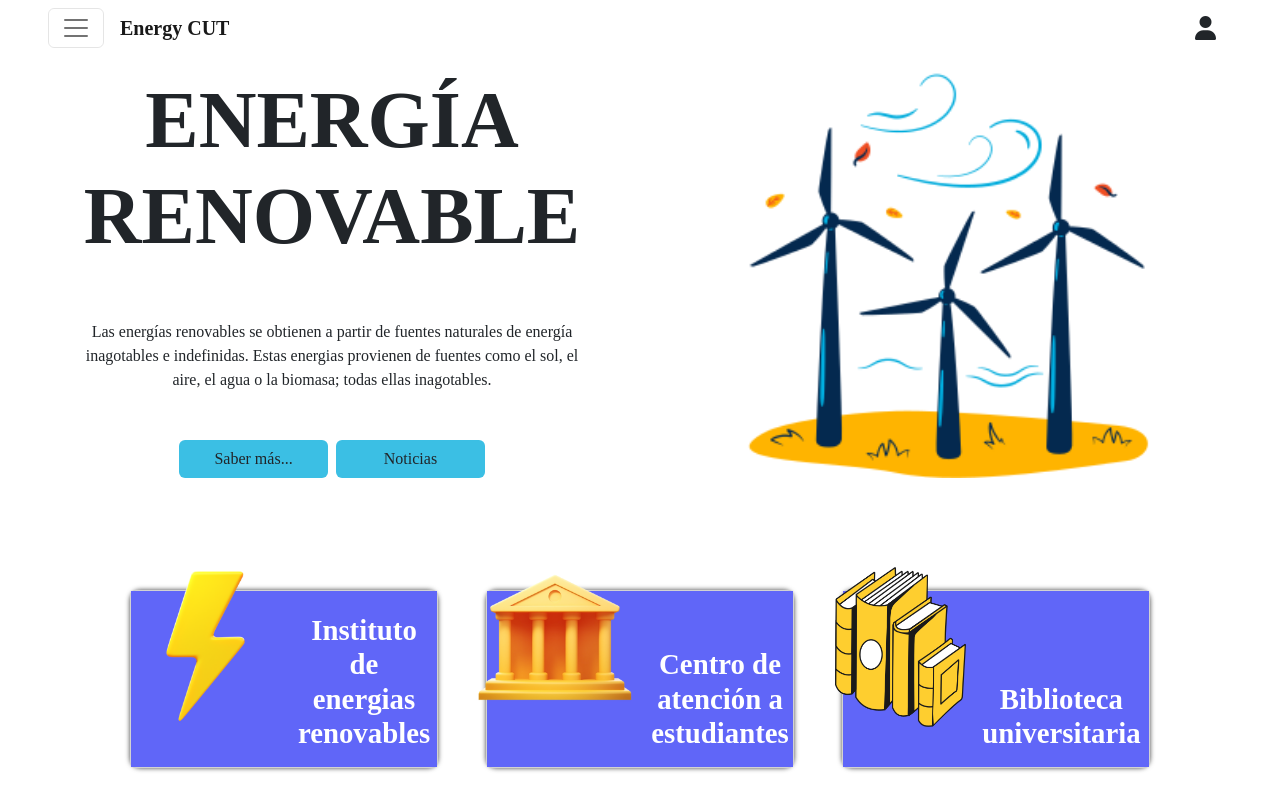
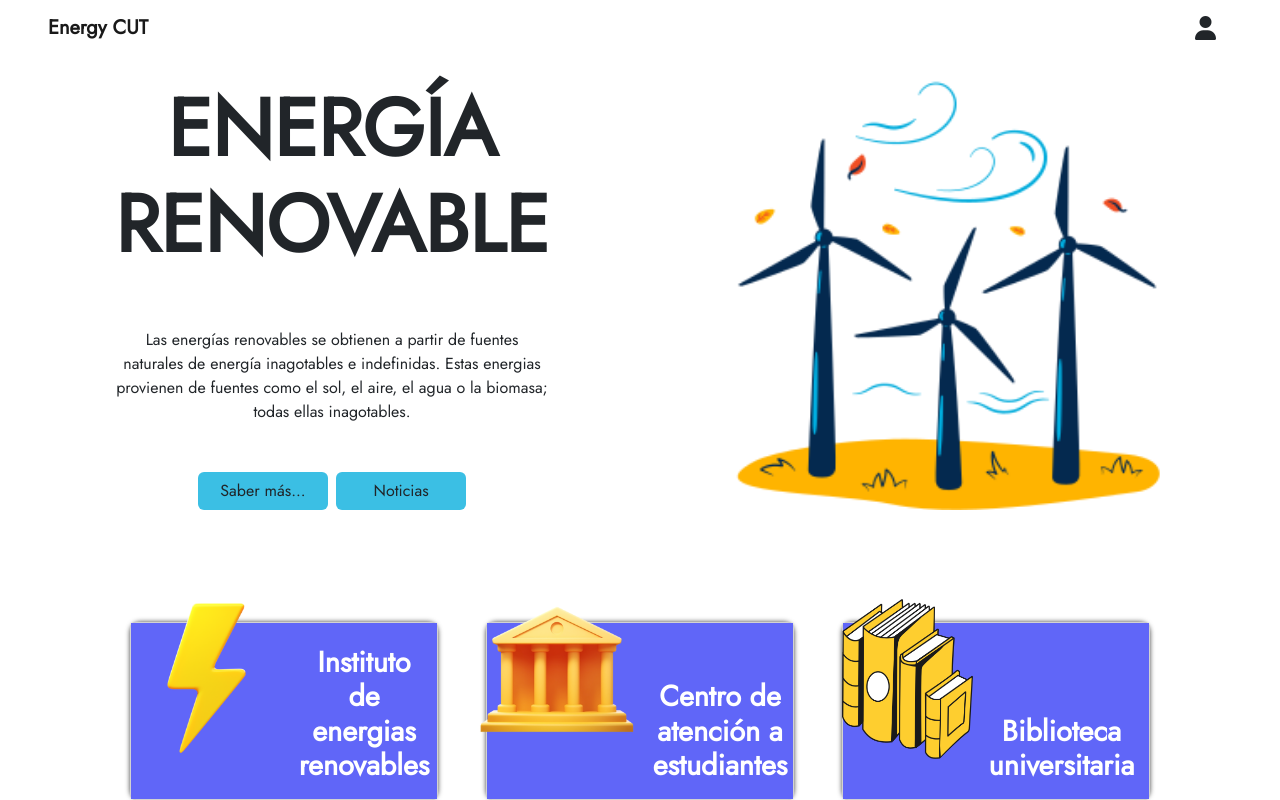
Before and after one commit to Alejandro-DeLaO/EnergyDashboard, a React (Create React App) app: page / in a window 1280 px wide. Shown: the top 800 px of the page. Built offline with nearby package versions, Linux system fonts and the light colour scheme.

Commit message:
hide menu button when user is not in homepage

```diff
--- a/public/index.html
+++ b/public/index.html
@@ -5,6 +5,9 @@
     <meta name="viewport" content="width=device-width, initial-scale=1" />
     <script src="https://kit.fontawesome.com/fdce58e6f7.js" crossorigin="anonymous"></script>
     <link rel="stylesheet" href="/styles.css"/>
+    <link rel="preconnect" href="https://fonts.googleapis.com">
+    <link rel="preconnect" href="https://fonts.gstatic.com" crossorigin>
+    <link href="https://fonts.googleapis.com/css2?family=Jost&display=swap" rel="stylesheet">
 
     <title>Instituto de Energias Renovables</title>
   </head>
--- a/public/styles.css
+++ b/public/styles.css
@@ -11,6 +11,7 @@
 *{
     margin: 0;
     padding: 0;
+    font-family: "jost";
 }
 
 body{
--- a/src/components/NavBarComponent.jsx
+++ b/src/components/NavBarComponent.jsx
@@ -9,7 +9,7 @@ export default function NavBarComponent() {
 
     return (
         <div style={{ fontSize: "1.3rem" }}>
-            <nav className="navbar navbar-expand-lg primary-background">
+            <nav className="navbar navbar-expand-lg" style={{backgroundColor: "var(--primary-color)"}}>
                 <div className="container-fluid d-flex justify-content-center">
                     <Link to='/' className="navbar-brand" style={{ fontSize: "30px", color: "white" }}>
                         <p className="m-0 text-wrap text-center">Sistema de monitoreo</p>
--- a/src/components/SideNavBarComponent.jsx
+++ b/src/components/SideNavBarComponent.jsx
@@ -1,21 +1,25 @@
 import React from "react";
-import { Link } from "react-router-dom";
+import { Link, useLocation } from "react-router-dom";
 import useAuth from "../hooks/useAuth";
 import '../styles/navbar.css';
 
 function SideNavBarComponent() {
 
   const { auth, logOut } = useAuth();
+  const location = useLocation();
 
-  return(
+  return (
     <section className="container-xxl">
-      <nav className="nav-container navbar bg-body-tertiary" style={{margin: "0 24px"}}>
+      <nav className="nav-container navbar bg-body-tertiary" style={{ margin: "0 24px" }}>
         <div className="container-fluid">
 
           {/* Side button */}
+          {
+            location && location.pathname !== "/" &&
             <button className="navbar-toggler me-3" type="button" data-bs-toggle="offcanvas" data-bs-target="#offcanvasNavbar" aria-controls="offcanvasNavbar">
               <span className="navbar-toggler-icon"></span>
             </button>
+          }
 
           {/* Title */}
           <Link to='/' className="navbar-brand me-auto" style={{ fontSize: "20px", or: "black", fontFamily: "jost" }}>
@@ -38,7 +42,7 @@ function SideNavBarComponent() {
           {/* Login button and Name */}
           <div className="btn-group">
 
-            <i className="fa-solid fa-user icon py-2 p-3 text-dark" style={{fontSize: "1.5rem"}} data-bs-toggle="dropdown" data-bs-display="static" />
+            <i className="fa-solid fa-user icon py-2 p-3 text-dark" style={{ fontSize: "1.5rem" }} data-bs-toggle="dropdown" data-bs-display="static" />
             {
               auth && auth.user &&
               <div className="d-flex align-items-center" data-bs-toggle="dropdown" data-bs-display="static">
--- a/src/config/config.js
+++ b/src/config/config.js
@@ -1 +1 @@
-export const BACKEND_URL = "http://localhost:8000/api/";
+export const BACKEND_URL = "http://localhost:8080/api/";
--- a/src/pages/HomePage/HomePage.jsx
+++ b/src/pages/HomePage/HomePage.jsx
@@ -8,7 +8,7 @@ export default function HomePage() {
     const randomImg = "/assets/homepageImg" + randomNum + ".png";
 
     return (
-        <section className="pt-3 pb-5 row container-xxl m-auto">
+        <section className="pt-4 pb-5 row container-xxl m-auto">
             <div className="homepage-container mb-5" style={{ display: "flex", justifyContent: "space-between" }}>
                 <div className="d-flex justify-content-center align-items-center m-auto" style={{ width: "100%", fontFamily: "jost" }}>
                     <div className="text-container d-grid justify-content-center align-items-center m-auto" style={{ width: "65%", textAlign: "center" }}>
--- a/src/pages/LoginPage/components/LoginForm.jsx
+++ b/src/pages/LoginPage/components/LoginForm.jsx
@@ -21,8 +21,8 @@ function LoginForm() {
       navigate(from, { replace: true });
     } catch (error) {
       console.log(error);
-      if (error.response && error.response.data.error.statusCode === 401) {
-        Swal.fire('Error', 'Correo o contraseña incorrectos!', 'error');
+      if (error.response && error.response.data.status === 401) {
+        Swal.fire('Error', error.response.data.error, 'error');
         navigate('/login');
       } else Swal.fire('Error', 'Algo ha salido mal, intenta de nuevo.' + error, 'error');
     }
```
Lines whose indentation alone changed are shown as unchanged.
